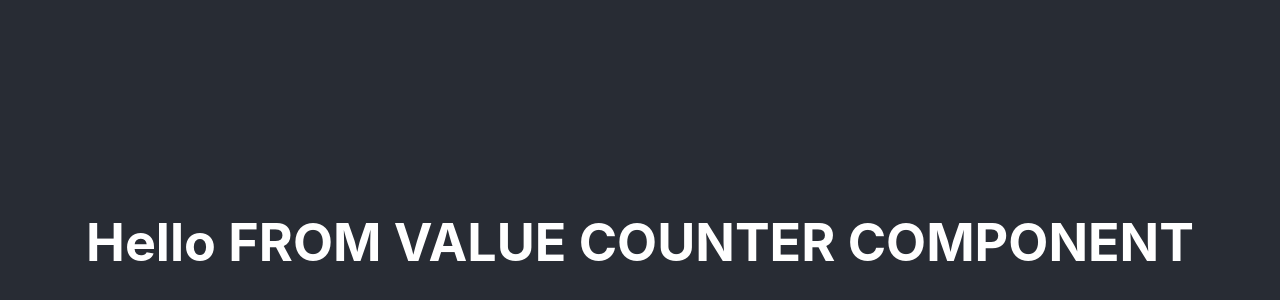
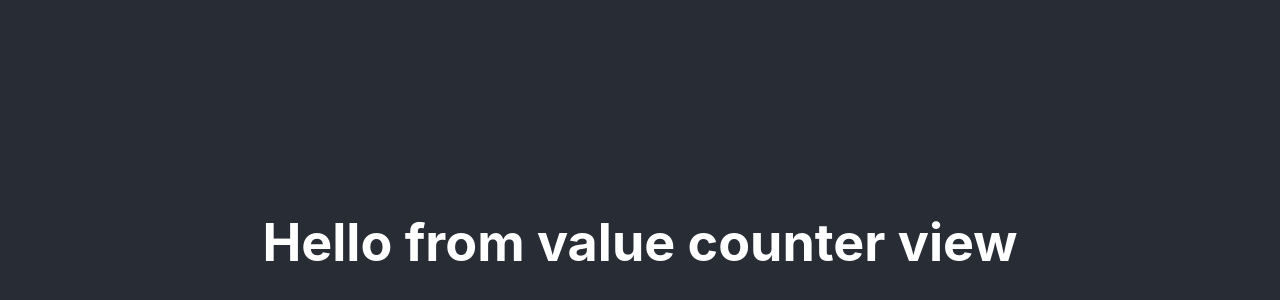
Before and after one commit to ajLapid718/react-redux-counter-display, a React (Create React App) app: page / in a window 1280 px wide. Shown: the part 158-458 px from the top of the page. Built offline with nearby package versions, Linux system fonts and the light colour scheme.

Commit message:
port over render logic into complementary view

```diff
--- a/src/components/containers/ValueCounterContainer.jsx
+++ b/src/components/containers/ValueCounterContainer.jsx
@@ -1,5 +1,5 @@
 import React, { Component } from "react";
-
+import { ValueCounterView } from "../views";
 /*
 
 I want to keep my view layer as my view layer (ReactJS);
@@ -16,7 +16,7 @@ class ValueCounterContainer extends Component {
   }
 
   render() {
-    return <h1>Hello FROM VALUE COUNTER COMPONENT</h1>
+    return <ValueCounterView />
   }
 }
 
--- /dev/null
+++ b/src/components/views/ValueCounterView.jsx
@@ -0,0 +1,7 @@
+import React from "react";
+
+function ValueCounterView(props) {
+  return <h1>Hello from value counter view</h1>
+}
+
+export default ValueCounterView;
--- a/src/components/views/index.js
+++ b/src/components/views/index.js
@@ -1,2 +1,3 @@
 // This will serve as our barrel file for presentational components;
 // These exports will most likely be used in their corresponding smart container;
+export { default as ValueCounterView } from "./ValueCounterView";
```
